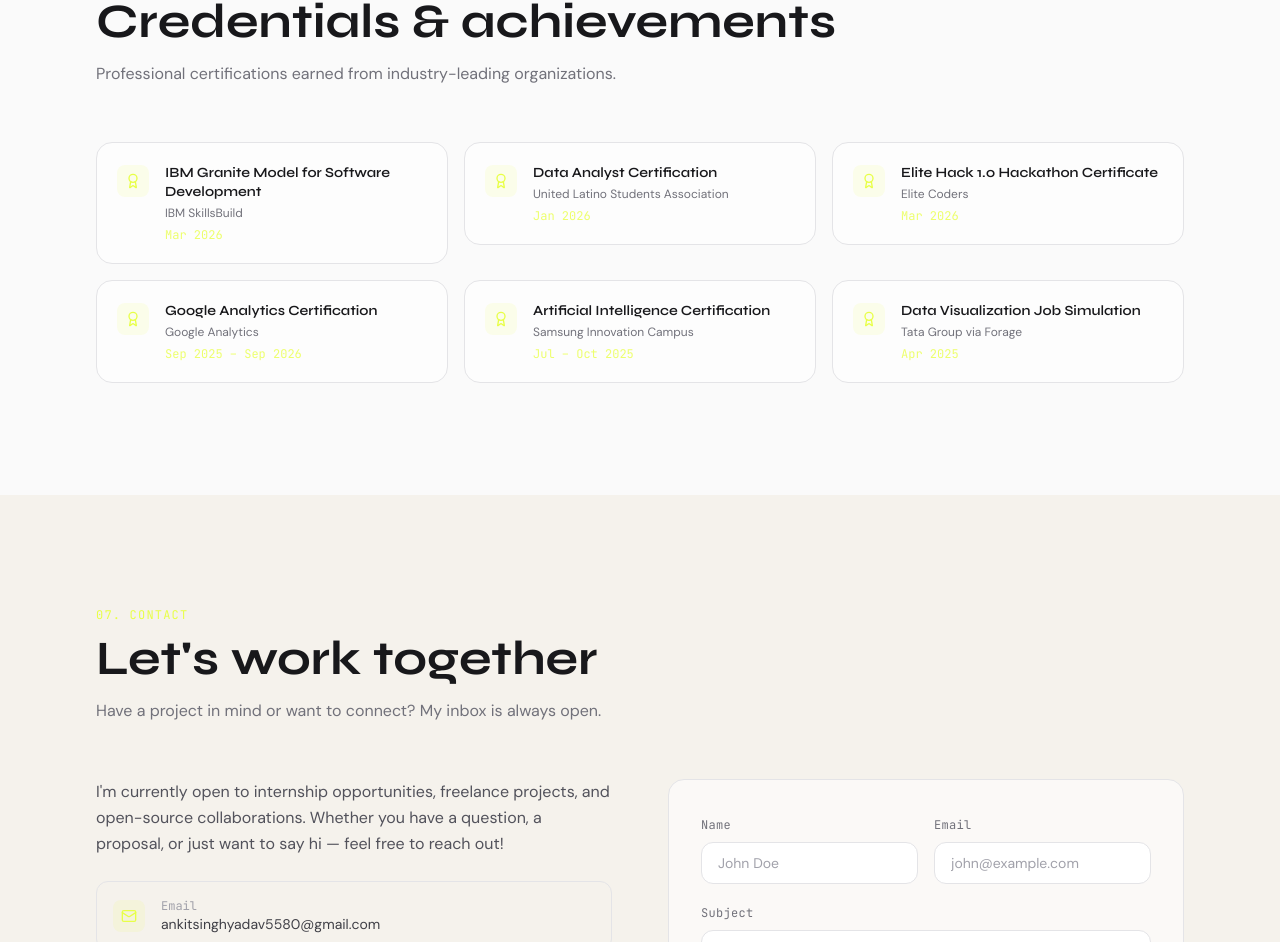
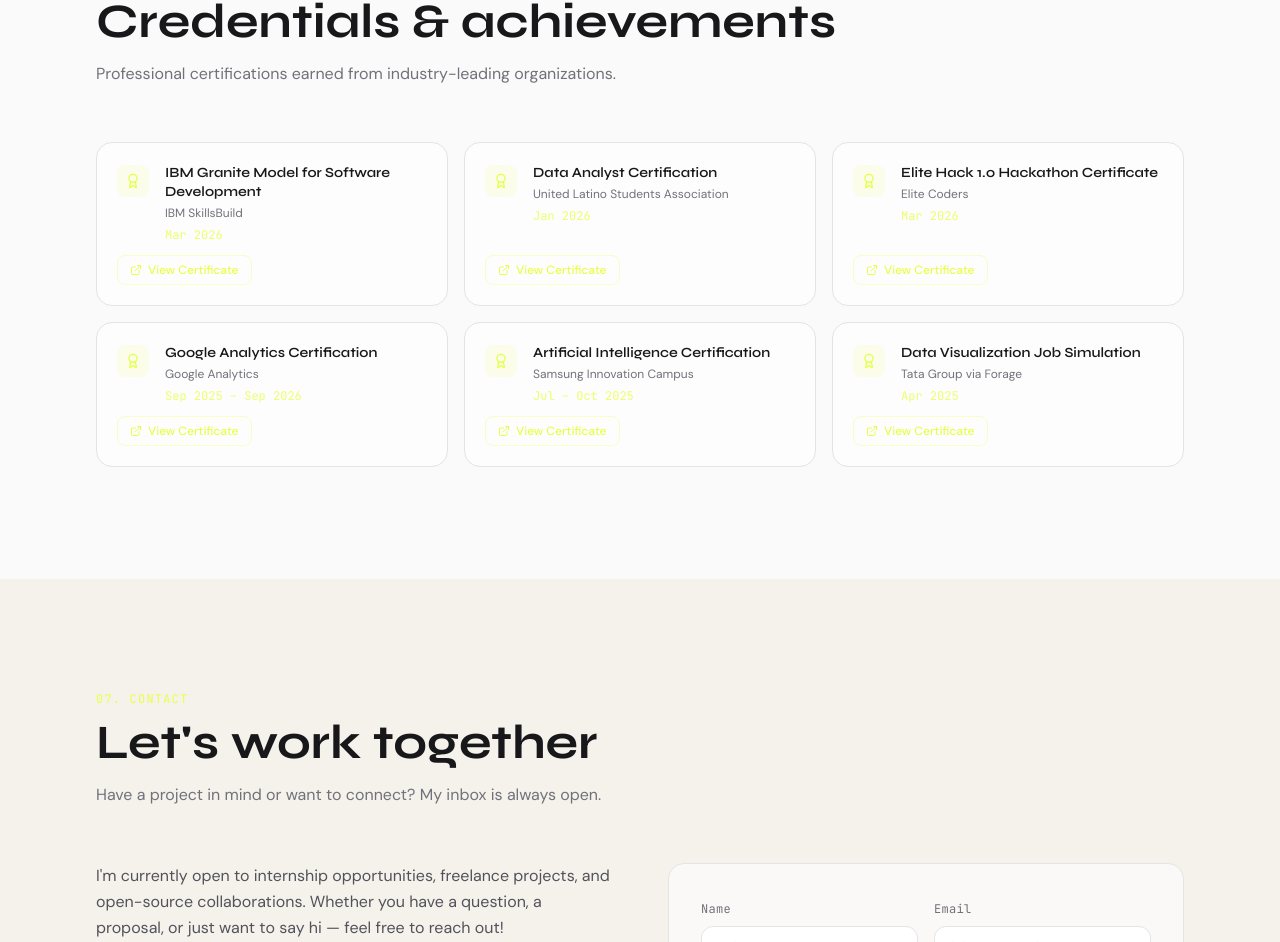
Before and after one commit to ankitsingyadav/Portfolio, a Next.js app: page / in a window 1280 px wide. Shown: the part 5010-5952 px from the top of the page. Built offline with nearby package versions, Linux system fonts and the light colour scheme.

Commit message:
Add View Certificate buttons with Google Drive links

```diff
--- a/components/sections/Certifications.tsx
+++ b/components/sections/Certifications.tsx
@@ -3,7 +3,7 @@
 import { certifications } from "@/lib/data";
 import FadeIn from "../ui/FadeIn";
 import SectionHeader from "../ui/SectionHeader";
-import { Award } from "lucide-react";
+import { Award, ExternalLink } from "lucide-react";
 
 export default function Certifications() {
   return (
@@ -21,11 +21,12 @@
         <div className="grid sm:grid-cols-2 lg:grid-cols-3 gap-4">
           {certifications.map((cert, i) => (
             <FadeIn key={cert.title} delay={i * 0.08}>
-              <div className="group flex items-start gap-4 p-5 rounded-2xl border border-zinc-200 dark:border-zinc-800 bg-white/60 dark:bg-zinc-900/60 hover:border-accent/40 transition-all duration-300 hover:-translate-y-0.5">
+              <div className="group flex flex-col gap-3 p-5 rounded-2xl border border-zinc-200 dark:border-zinc-800 bg-white/60 dark:bg-zinc-900/60 hover:border-accent/40 transition-all duration-300 hover:-translate-y-0.5 h-full">
+                <div className="flex items-start gap-4">
                   <div className="p-2 rounded-lg bg-accent/10 flex-shrink-0 mt-0.5">
                     <Award size={16} className="text-accent" />
                   </div>
-                <div>
+                  <div className="flex-1">
                     <h3 className="font-display font-semibold text-sm text-zinc-900 dark:text-zinc-100 leading-snug group-hover:text-accent transition-colors">
                       {cert.title}
                     </h3>
@@ -37,6 +38,18 @@
                     </span>
                   </div>
                 </div>
+                {cert.url && (
+                  <a
+                    href={cert.url}
+                    target="_blank"
+                    rel="noopener noreferrer"
+                    className="inline-flex items-center gap-1.5 text-xs font-medium text-accent border border-accent/30 hover:bg-accent/10 rounded-lg px-3 py-1.5 transition-all duration-200 w-fit mt-auto"
+                  >
+                    <ExternalLink size={12} />
+                    View Certificate
+                  </a>
+                )}
+              </div>
             </FadeIn>
           ))}
         </div>
--- a/lib/data.ts
+++ b/lib/data.ts
@@ -108,30 +108,36 @@
     title: "IBM Granite Model for Software Development",
     issuer: "IBM SkillsBuild",
     date: "Mar 2026",
+    url: "https://drive.google.com/file/d/110PSndYQdgYSGyCL2tkYARGuzx7pWETN/view?usp=drivesdk-ibm",
   },
   {
     title: "Data Analyst Certification",
     issuer: "United Latino Students Association",
     date: "Jan 2026",
+    url: "https://drive.google.com/file/d/1i1IfSGiolLnfvmkhqtLV75DO0ytmNJv_/view?usp=drivesdk-data analyst",
   },
   {
     title: "Elite Hack 1.0 Hackathon Certificate",
     issuer: "Elite Coders",
     date: "Mar 2026",
+    url: "https://drive.google.com/file/d/1OBE3rJEpfTMFw8XczMVD4sW8jjy2enVp/view?usp=drivesdk-elite codes hackathon",
   },
   {
     title: "Google Analytics Certification",
     issuer: "Google Analytics",
     date: "Sep 2025 – Sep 2026",
+    url: "https://drive.google.com/file/d/1Ko3IUiMDxBQ-iHlWsm-KFO7yoBVPGLQY/view?usp=drivesdk-google analytics",
   },
   {
     title: "Artificial Intelligence Certification",
     issuer: "Samsung Innovation Campus",
     date: "Jul – Oct 2025",
+    url: "https://drive.google.com/file/d/10Y_9XFrNLssqOjSAZ92qIHY0lw2WyJdc/view?usp=drivesdk-samsung",
   },
   {
     title: "Data Visualization Job Simulation",
     issuer: "Tata Group via Forage",
     date: "Apr 2025",
+    url: "https://drive.google.com/file/d/1seJuAtAtMzOp0X9INwkDwD7TAhxFvcZN/view?usp=drivesdk-tata forge",
   },
 ];
```
Lines whose indentation alone changed are shown as unchanged.
